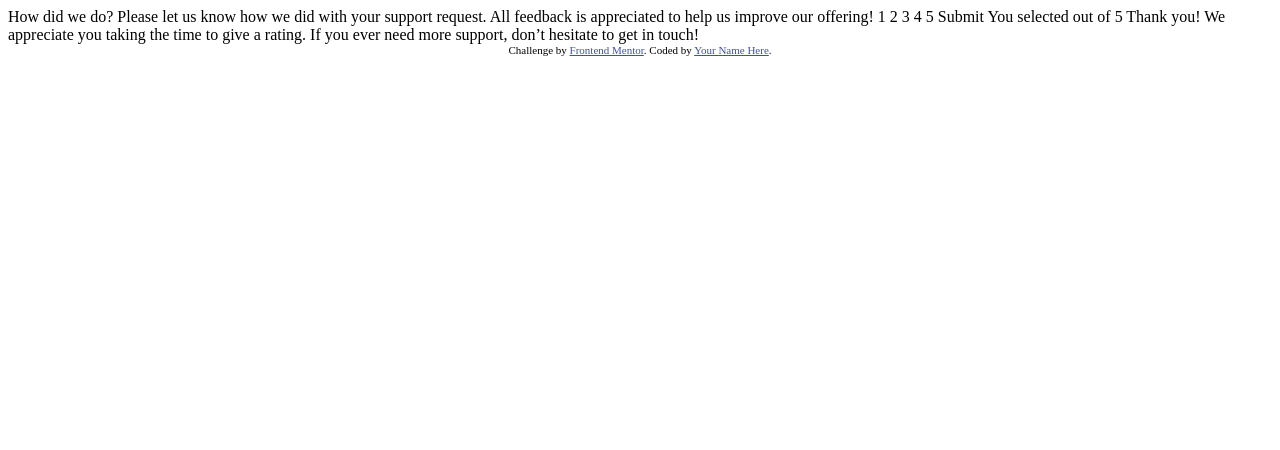
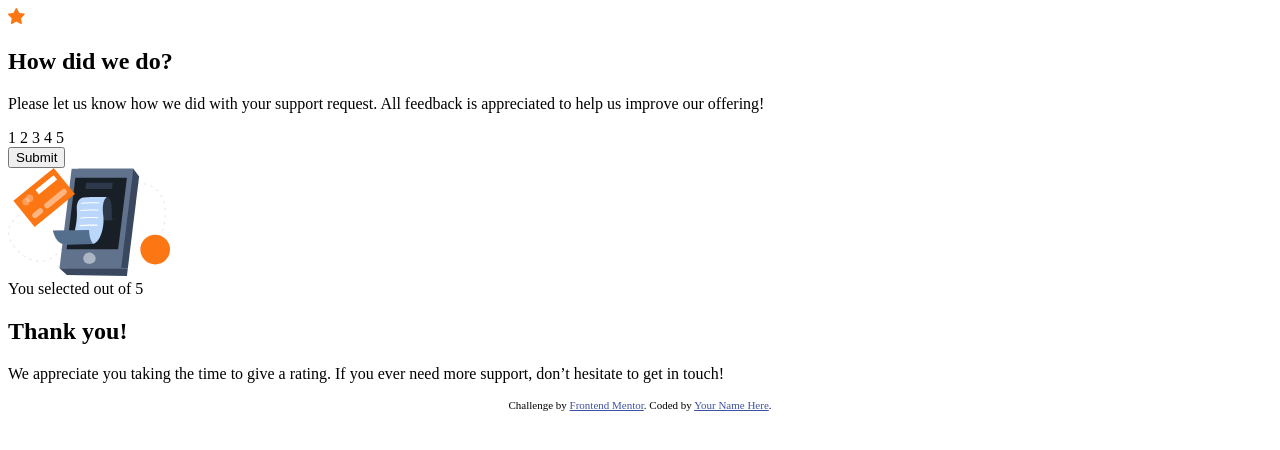
Before and after one commit to emiliaquerino/Interactive-rating-, a plain HTML site: page index.html in a window 1280 px wide. Drawn offline with Linux system fonts and the light colour scheme.

Commit message:
Cria a estrutura do html

```diff
--- a/index.html
+++ b/index.html
@@ -1,49 +1,75 @@
 <!DOCTYPE html>
 <html lang="en">
   <head>
-  <meta charset="UTF-8">
-  <meta name="viewport" content="width=device-width, initial-scale=1.0"> <!-- displays site properly based on user's device -->
+    <meta charset="UTF-8" />
+    <meta name="viewport" content="width=device-width, initial-scale=1.0" />
+    <!-- displays site properly based on user's device -->
 
-  <link rel="icon" type="image/png" sizes="32x32" href="./images/favicon-32x32.png">
+    <link
+      rel="icon"
+      type="image/png"
+      sizes="32x32"
+      href="./images/favicon-32x32.png"
+    />
 
     <title>Frontend Mentor | Interactive rating component</title>
 
     <!-- Feel free to remove these styles or customise in your own stylesheet 👍 -->
     <style>
-    .attribution { font-size: 11px; text-align: center; }
-    .attribution a { color: hsl(228, 45%, 44%); }
+      .attribution {
+        font-size: 11px;
+        text-align: center;
+      }
+      .attribution a {
+        color: hsl(228, 45%, 44%);
+      }
     </style>
   </head>
   <body>
+    <div class="container">
+      <div class="card card--main">
+        <div class="card__icon">
+          <img src="/images/icon-star.svg" alt="star image" />
+        </div>
+        <h2 class="card__title">How did we do?</h2>
+        <p class="card__text">
+          Please let us know how we did with your support request. All feedback
+          is appreciated to help us improve our offering!
+        </p>
 
-  <!-- Rating state start -->
+        <div class="card__rating">
+          <span class="card_rating__number">1</span>
+          <span class="card_rating__number">2</span>
+          <span class="card_rating__number">3</span>
+          <span class="card_rating__number">4</span>
+          <span class="card_rating__number">5</span>
+        </div>
 
-  How did we do?
+        <button class="card__btn">Submit</button>
 
-  Please let us know how we did with your support request. All feedback is appreciated
-  to help us improve our offering!
-
-  1 2 3 4 5
-
-  Submit
-
-  <!-- Rating state end -->
-
-  <!-- Thank you state start -->
-
-  You selected <!-- Add rating here --> out of 5
-
-  Thank you!
-
-  We appreciate you taking the time to give a rating. If you ever need more support,
-  don’t hesitate to get in touch!
+        <div class="card card--thank-you">
+          <img src="images/illustration-thank-you.svg" alt="thank you image" />
+          <div class="card__result">
+            You selected
+            <!-- Add rating here -->
+            out of 5
+          </div>
+          <h2 class="card__title">Thank you!</h2>
+          <p class="card__text">
+            We appreciate you taking the time to give a rating. If you ever need
+            more support, don’t hesitate to get in touch!
+          </p>
+        </div>
+      </div>
+    </div>
 
     <!-- Thank you state end -->
 
-
     <div class="attribution">
-    Challenge by <a href="https://www.frontendmentor.io?ref=challenge" target="_blank">Frontend Mentor</a>.
-    Coded by <a href="#">Your Name Here</a>.
+      Challenge by
+      <a href="https://www.frontendmentor.io?ref=challenge" target="_blank"
+        >Frontend Mentor</a
+      >. Coded by <a href="#">Your Name Here</a>.
     </div>
   </body>
 </html>
```
Lines whose indentation alone changed are shown as unchanged.
